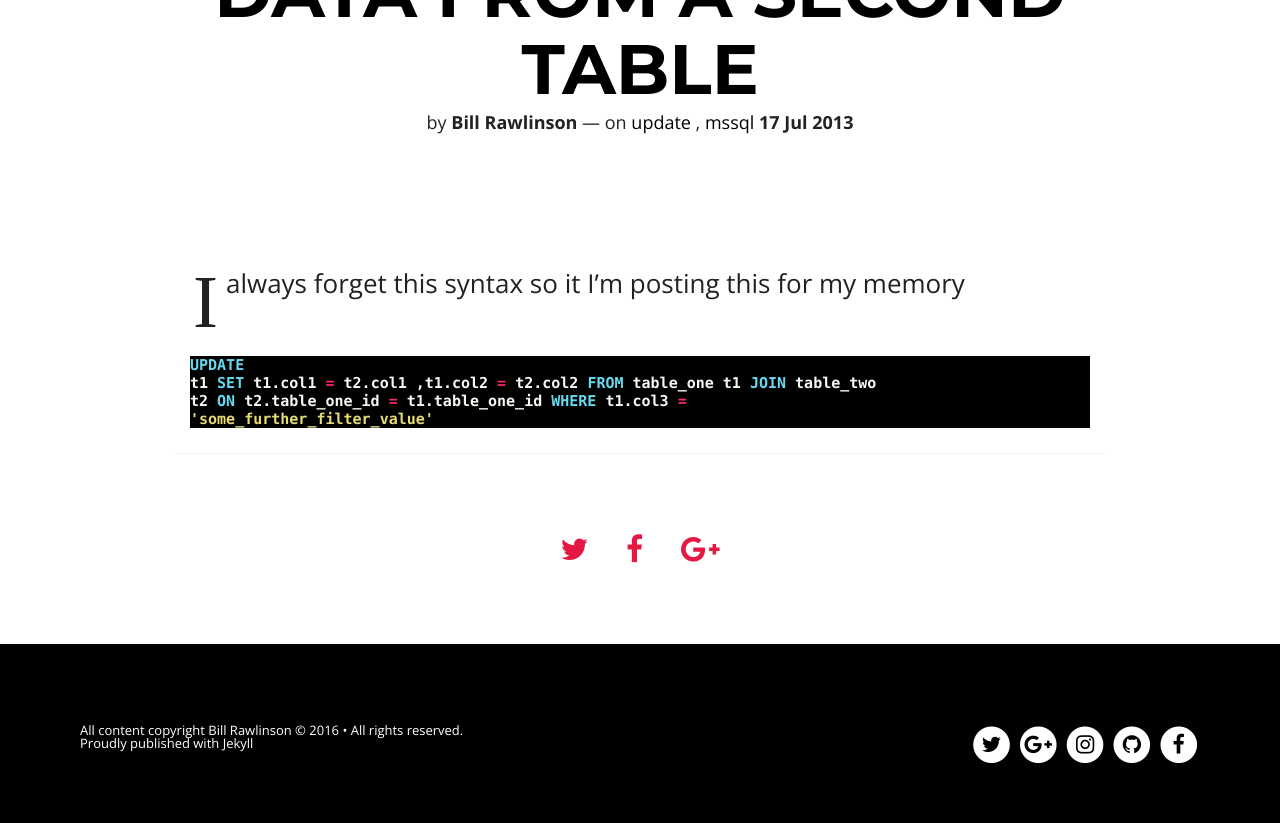
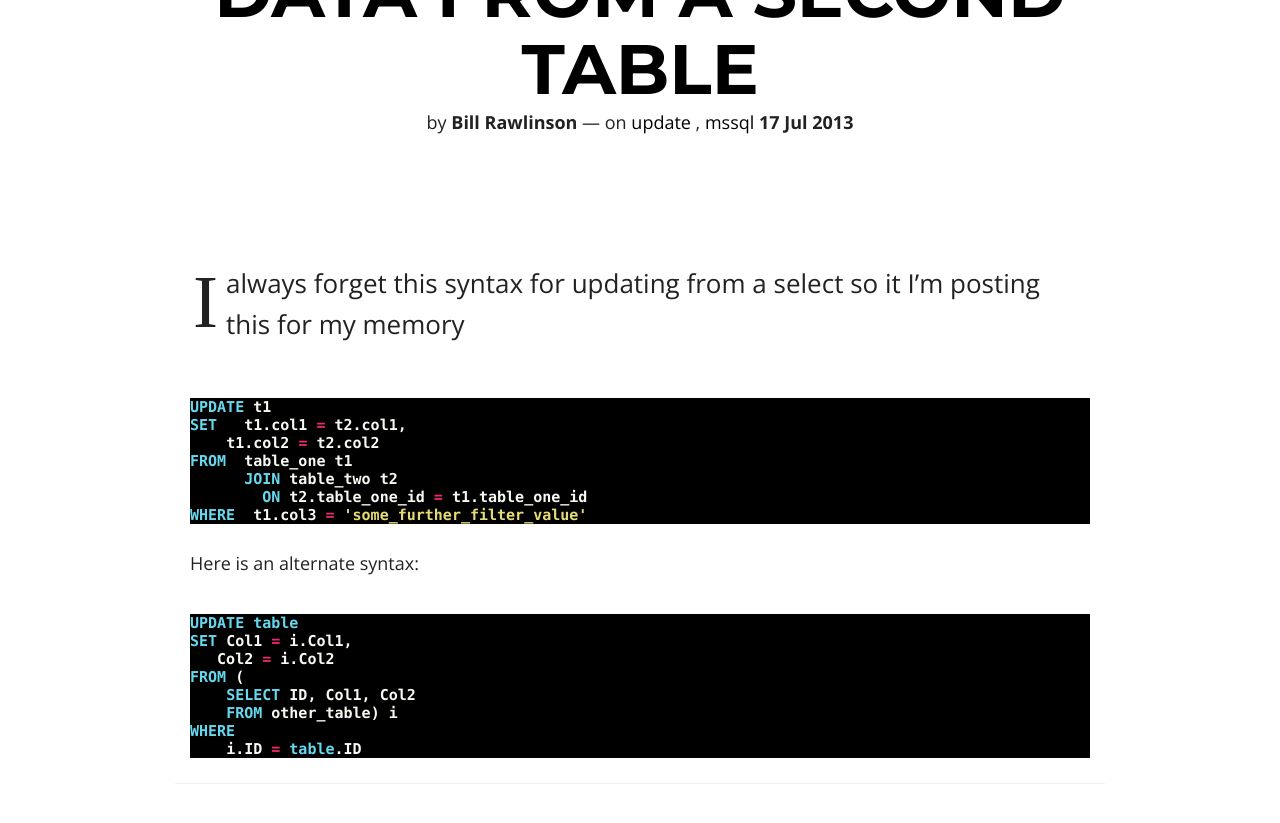
Before and after one commit to finalcut/finalcut.github.io, a Jekyll site: the page built from _posts/2013-07-17-sql-server-update-records-in-one-table.markdown, in a window 1280 px wide and 900 px high, scrolled down 497 px, cut to the strip 0-843 px from the top of the window. Shown: the top 823 px of the strip. Built offline with Jekyll 4.4.1, drawn with Linux system fonts in a browser that asks for light colours; nearby versions of some CDN libraries.

Commit message:
added second example and some better descriptive text

````diff
--- a/_posts/2013-07-17-sql-server-update-records-in-one-table.markdown
+++ b/_posts/2013-07-17-sql-server-update-records-in-one-table.markdown
@@ -6,11 +6,27 @@ comments: false
 category: sql
 tags: [update,mssql]
 ---
-I always forget this syntax so it I'm posting this for my memory
+I always forget this syntax for updating from a select so it I'm posting this for my memory
 
 ```sql
-UPDATE
-t1 SET t1.col1 = t2.col1 ,t1.col2 = t2.col2 FROM table_one t1 JOIN table_two
-t2 ON t2.table_one_id = t1.table_one_id WHERE t1.col3 =
-'some_further_filter_value'
+UPDATE t1
+SET   t1.col1 = t2.col1,
+    t1.col2 = t2.col2
+FROM  table_one t1
+      JOIN table_two t2
+        ON t2.table_one_id = t1.table_one_id
+WHERE  t1.col3 = 'some_further_filter_value'
 ```
+
+Here is an alternate syntax:
+
+```sql
+UPDATE table
+SET Col1 = i.Col1,
+   Col2 = i.Col2
+FROM (
+    SELECT ID, Col1, Col2
+    FROM other_table) i
+WHERE
+    i.ID = table.ID
+```
````
